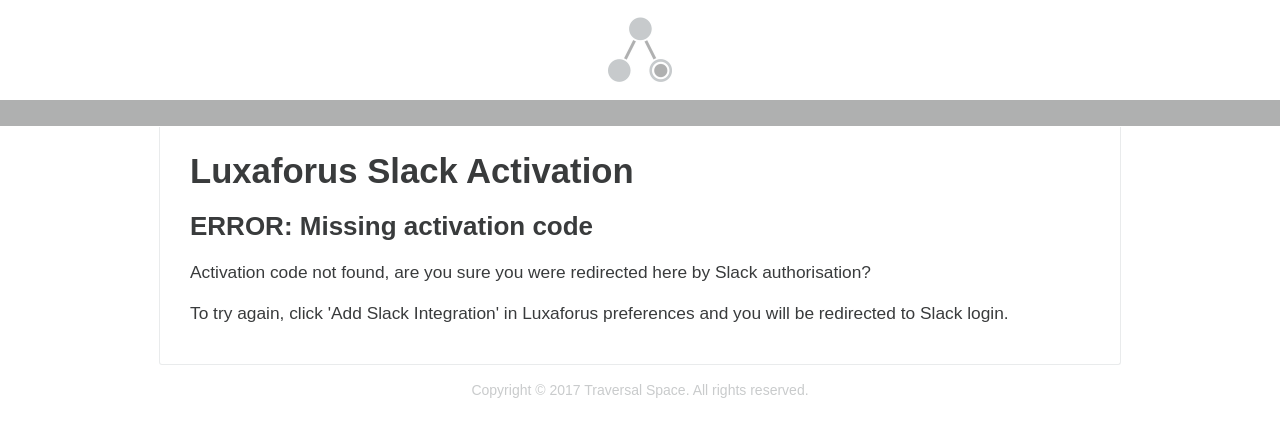
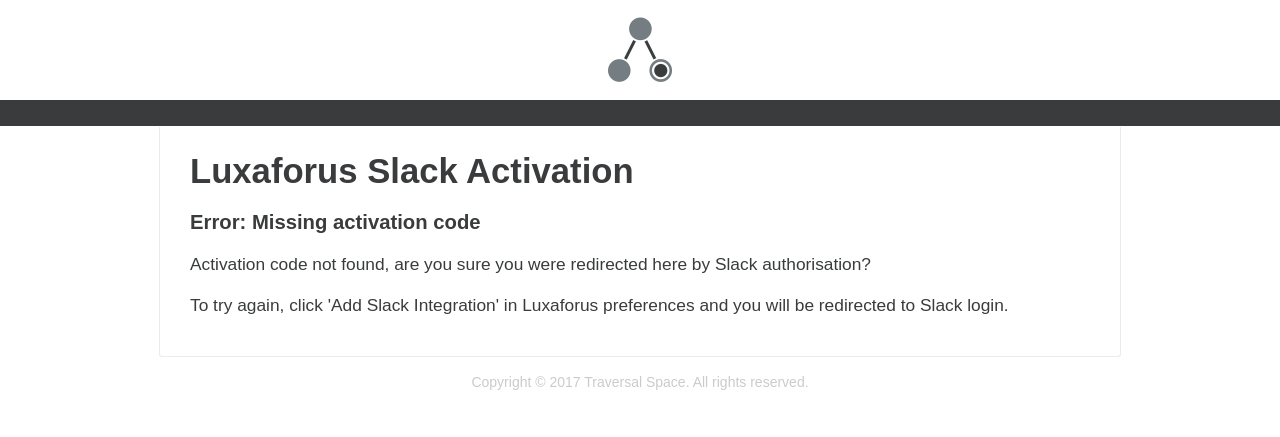
Before and after one commit to Legosteen11/traversals.github.io, a Jekyll site: the page built from luxaforus/slack.html, in a window 1280 px wide. Shown: the top 437 px of the page. Built offline with Jekyll 4.4.1, drawn with Linux system fonts in a browser that asks for light colours; nearby versions of some CDN libraries; some web fonts are replaced.

Commit message:
Fix CSS in header

```diff
--- a/_includes/header-nonav.html
+++ b/_includes/header-nonav.html
@@ -1,4 +1,4 @@
-<div id="header" style="opacity:0.4;">
-    <div id="cover">&nbsp;</div>
+<div id="hero">&nbsp;</div>
+<div id="header">
     <div id="nav" class="fixed-width"></div>
 </div>
--- a/_includes/header.html
+++ b/_includes/header.html
@@ -1,5 +1,5 @@
+<div id="hero">&nbsp;</div>
 <div id="header">
-    <div id="cover">&nbsp;</div>
     <div id="nav" class="fixed-width">
         <span id="title">
             <b>Traversal</b>&#8202;<small>space</small>
--- a/css/main.css
+++ b/css/main.css
@@ -85,13 +85,13 @@
 
 /* Header */
 
+#hero {
+    text-align: center;
+    background: url('../assets/images/logo_medium.png') no-repeat center center;
+}
+
 #header {
 	background-color: #393b3c;
-}
-
-#header #cover {
-    text-align: center;
-    background: #ffffff url('../assets/images/logo_medium.png') no-repeat center center;
 }
 
 #header #nav {
@@ -186,7 +186,7 @@
         max-width: 900px!important;
     }
 
-    #header #cover {
+    #hero {
         height: 100px;
         background-size: 80px 80px;
     }
@@ -209,7 +209,7 @@
         max-width: 900px!important;
     }
 
-    #header #cover {
+    #hero {
         height: 55px;
         background-size: 40px 40px;
     }
--- a/luxaforus/slack.html
+++ b/luxaforus/slack.html
@@ -31,7 +31,7 @@
 </span>
 
 <span id="unsupported-container" style="display:none;">
-	<h2>ERROR: Unsupported platform</h2>
+	<h3>Error: Unsupported platform</h3>
 
 	<p>Luxaforus only runs on macOS, your browser appears to be running on a different platform.</p>
 
@@ -39,7 +39,7 @@
 </span>
 
 <span id="nocode-container" style="display:none;">
-	<h2>ERROR: Missing activation code</h2>
+	<h3>Error: Missing activation code</h3>
 
 	<p>Activation code not found, are you sure you were redirected here by Slack authorisation?</p>
 
```
